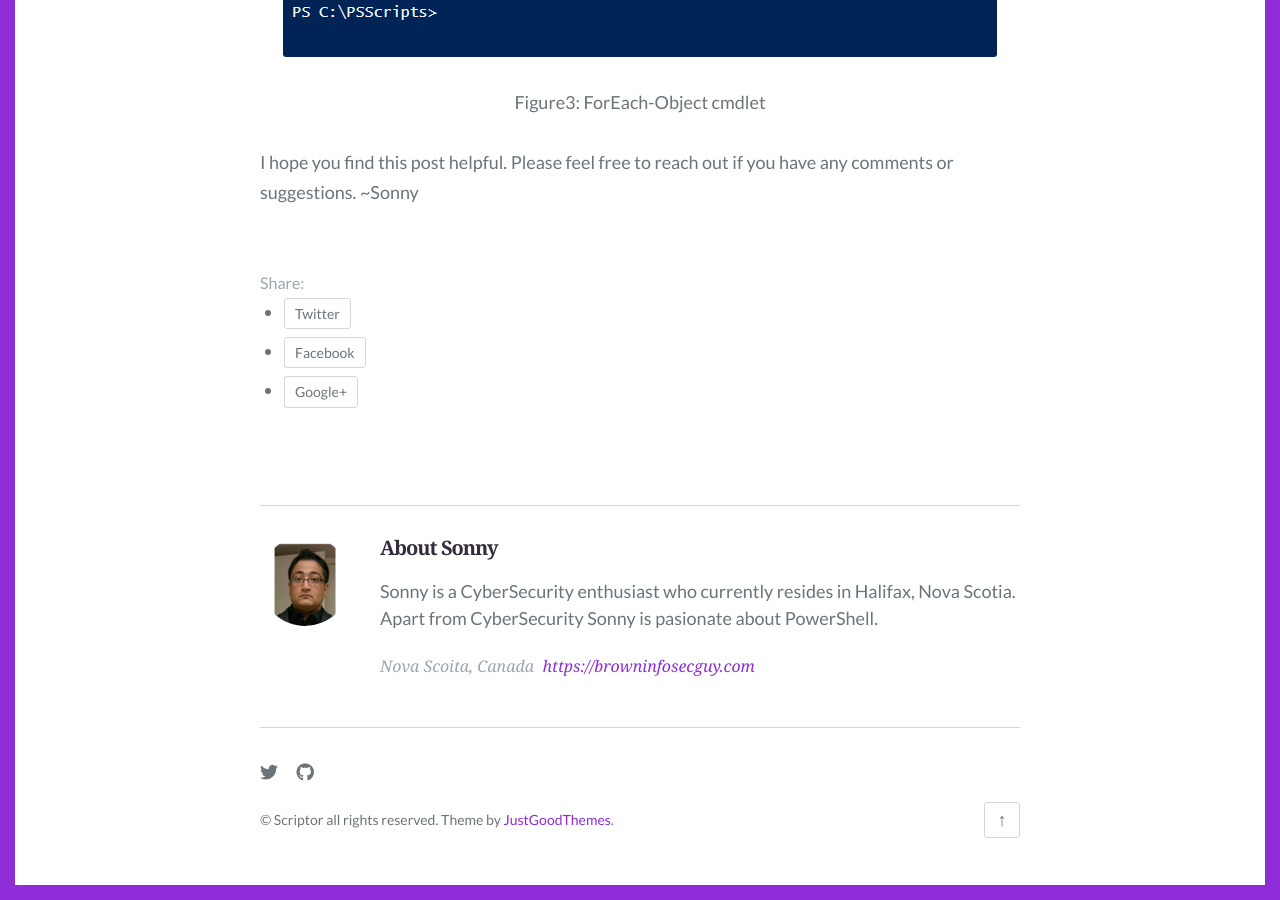
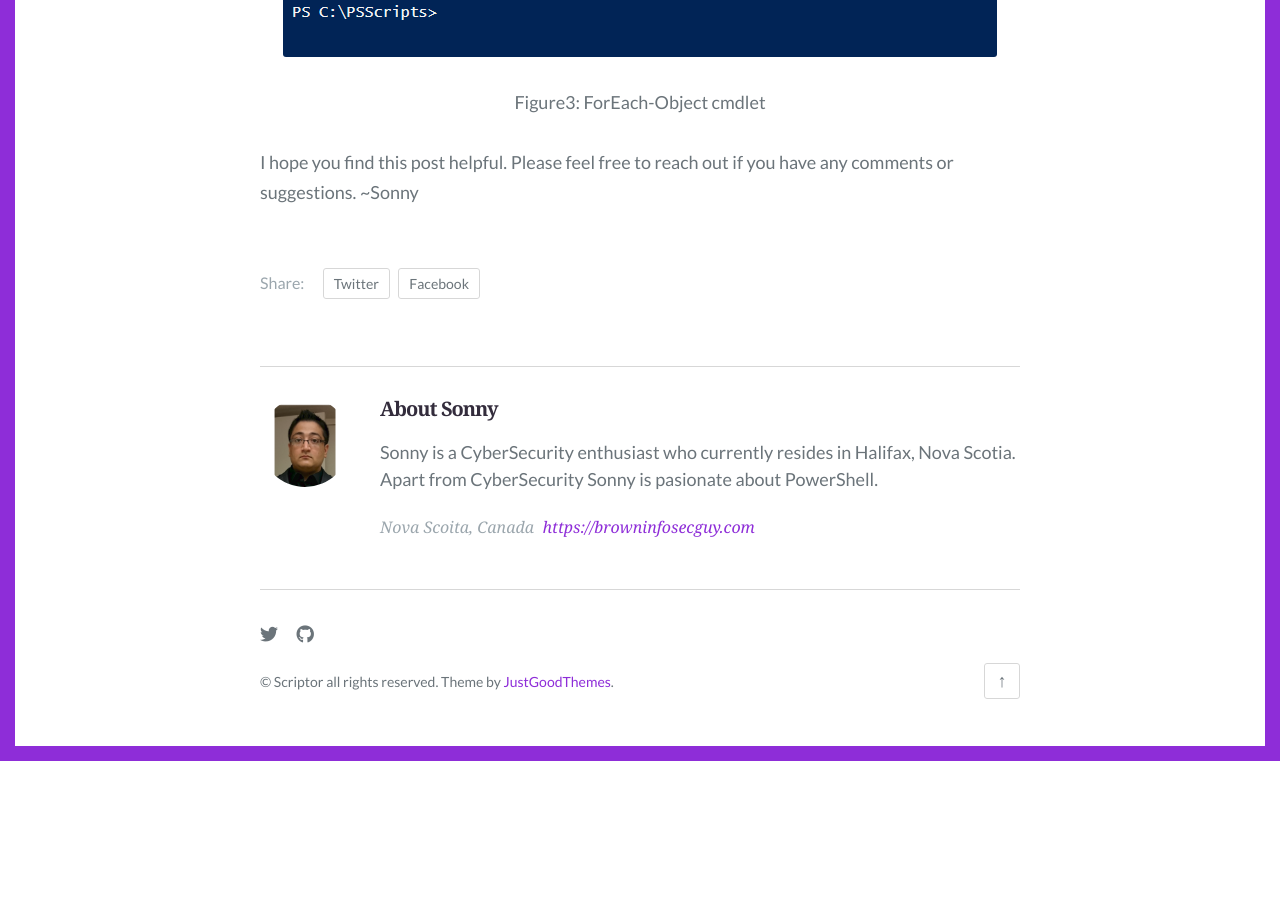
Before and after one commit to browninfosecguy/browninfosecguy.github.io, a Jekyll site: the page built from _posts/2020-09-23-ForEach-Enumerator-vs-Cmdlet.md, in a window 1280 px wide and 900 px high, scrolled down 3087 px. Built offline with Jekyll 4.4.1, drawn with Linux system fonts in a browser that asks for light colours; some web fonts are replaced; after the commit the page ends 3848 px from its top, so only the background shows below that.

Commit message:
Update post.html

```diff
--- a/_layouts/post.html
+++ b/_layouts/post.html
@@ -22,14 +22,11 @@
     </div><!-- .post-content -->
     <div class="post-share">
       <span>Share:</span>
-      <ul>
-        <li class="twitter"><a href="https://twitter.com/intent/tweet?url={{ site.url }}{{ page.url }}{% if page.description %}&text={{ page.description | url_escape }}{% else %}{{ page.title | url_escape }}{% endif %}{% if site.twitter %}&via={{ site.twitter }}{% endif %}" title="Share on Twitter">Twitter</a></li>
-
-        <li class="facebook"><a href="https://www.facebook.com/sharer/sharer.php?u={{ site.url }}{{ page.url }}{% if page.description %}&t={{ page.description | url_escape }}{% else %}{{ page.title | url_escape }}{% endif %}" title="Share on Facebook">Facebook</a></li>
-
-        <li class="googleplus"><a href="https://plus.google.com/share?url={{ site.url }}{{ page.url }}" title="Share on Google Plus">Google+</a></li>
-    </ul>
-      </div><!-- .share-post -->
+      <a target="_blank"
+        href="https://twitter.com/intent/tweet?text={{ page.title | uri_escape }}&amp;url={{ page.url | absolute_url }}" rel="noopener">Twitter</a>
+      <a target="_blank"
+        href="https://www.facebook.com/sharer/sharer.php?u={{ page.url | absolute_url }}&amp;t={{ page.title | uri_escape }}" rel="noopener">Facebook</a>
+    </div><!-- .share-post -->
     <div class="author-box">
       {% if site.data.author.image and site.data.author.image != "" %}
       <div class="author-avatar" style="background-image: url('{{ site.data.author.image }}')"><span class="screen-reader-text">{{ site.data.author.name }}'s Picture</span></div>
```
